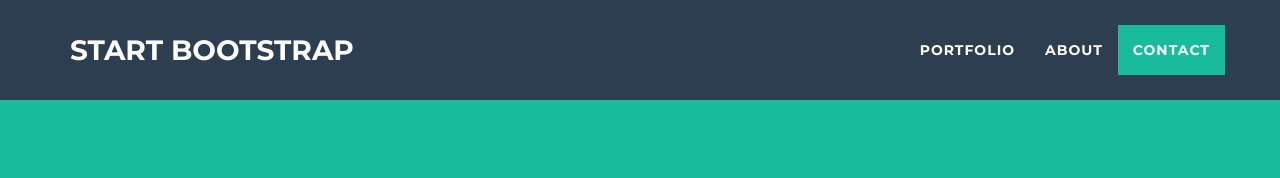
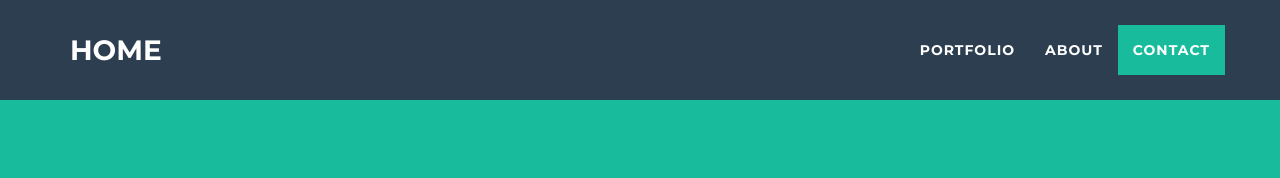
Before and after one commit to danvillealimondo/danvillealimondo.github.io, a website: page index.html in a window 1280 px wide. Shown: the top 178 px of the page. Drawn offline with nearby package versions, Linux system fonts and the light colour scheme.

Commit message:
Update index.html

```diff
--- a/index.html
+++ b/index.html
@@ -41,7 +41,7 @@
                 <button type="button" class="navbar-toggle" data-toggle="collapse" data-target="#bs-example-navbar-collapse-1">
                     <span class="sr-only">Toggle navigation</span> Menu <i class="fa fa-bars"></i>
                 </button>
-                <a class="navbar-brand" href="#page-top">Start Bootstrap</a>
+                <a class="navbar-brand" href="#page-top">Home</a>
             </div>
 
             <!-- Collect the nav links, forms, and other content for toggling -->
```
